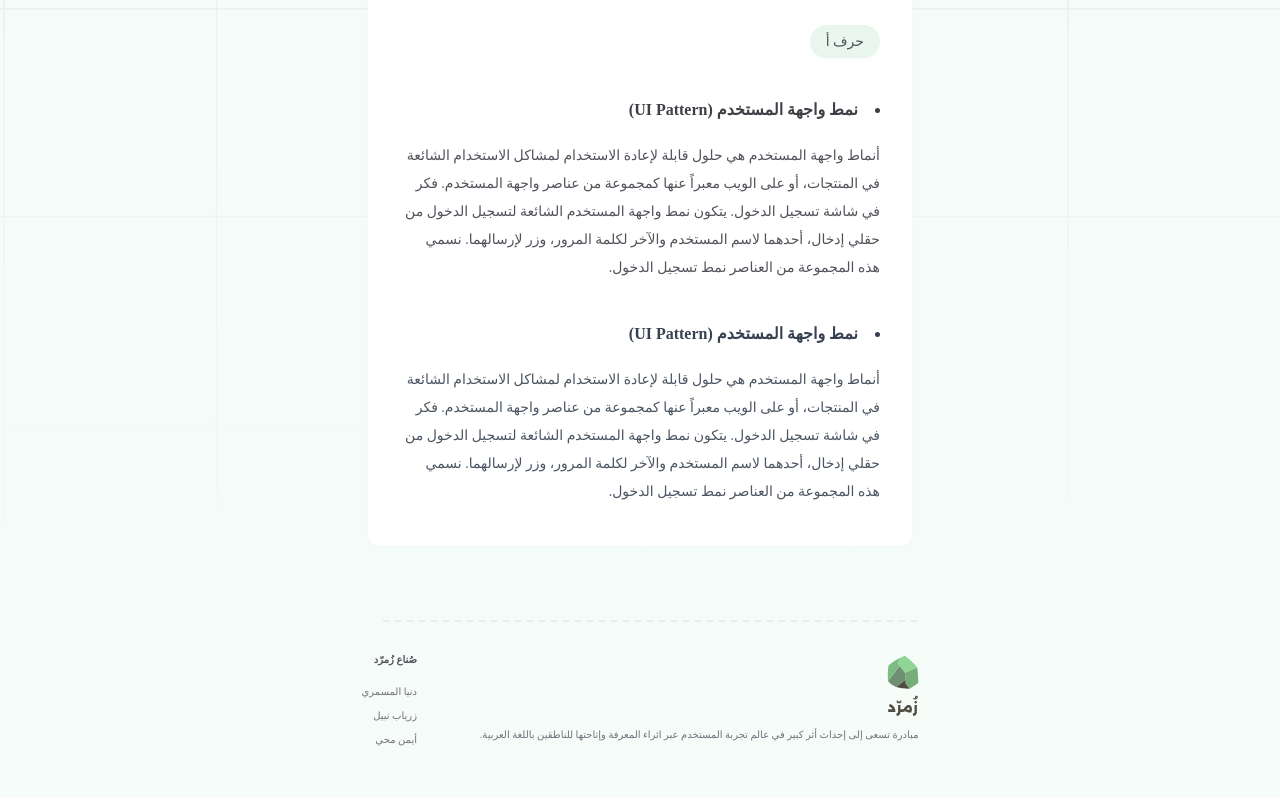
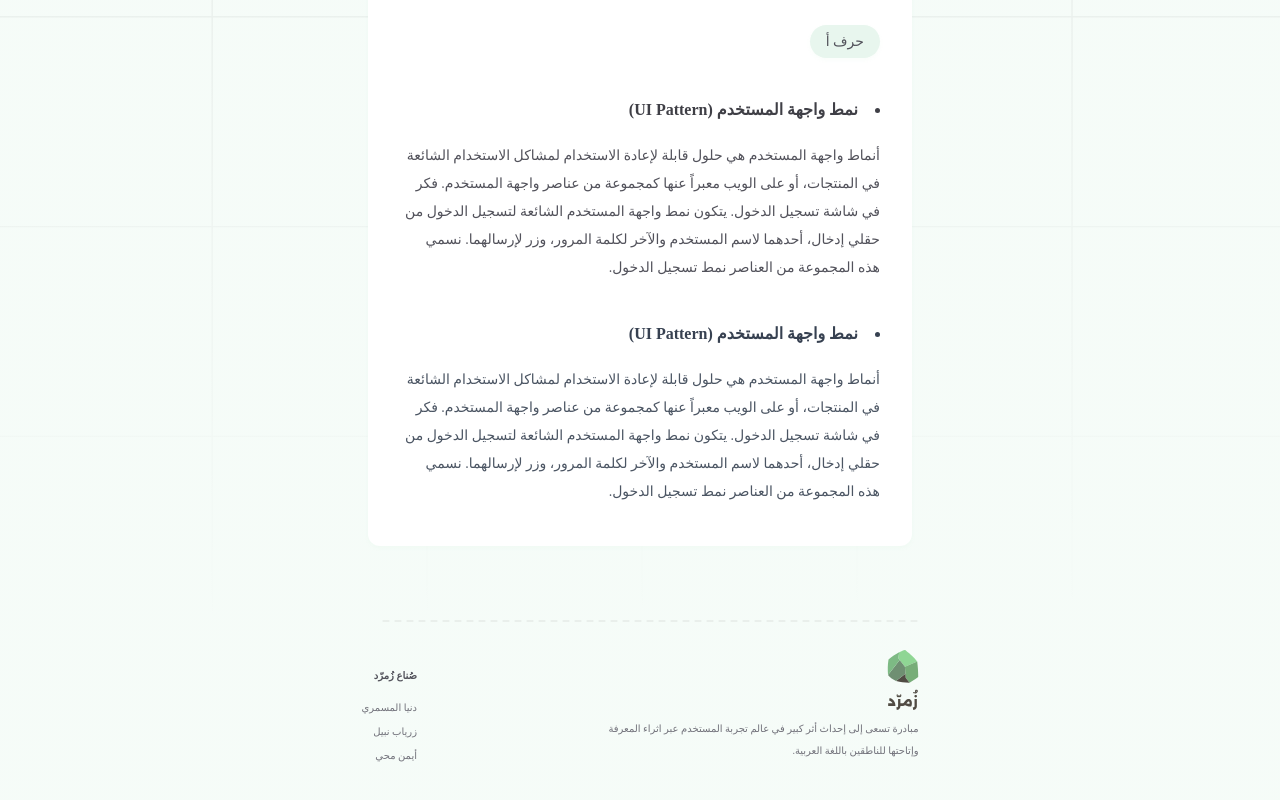
Before and after one commit to zomurrod/zomurrod.com, a website built with Vite: page index.html in a window 1280 px wide. Shown: the part 798-1598 px from the top of the page. Built offline with nearby package versions, Linux system fonts and the light colour scheme; a web font is replaced by a local one.

Commit message:
text max width

```diff
--- a/index.html
+++ b/index.html
@@ -158,7 +158,7 @@
             <div class="mb-2">
               <a href="#"><img src="/Logo.svg" width="32px" alt="logo"></a>
             </div>
-            <p class="mb-1 text-zinc-500 text-[10px] leading-[22px] ">مبادرة تسعى إلى إحداث أثر كبير في عالم تجربة المستخدم عبر اثراء المعرفة وإتاحتها للناطقين باللغة العربية.</p>
+            <p class="mb-1 text-zinc-500 text-[10px] leading-[22px] max-w-[325px]">مبادرة تسعى إلى إحداث أثر كبير في عالم تجربة المستخدم عبر اثراء المعرفة وإتاحتها للناطقين باللغة العربية.</p>
           </div>
           <div class="flex flex-col gap-1">
             <span class="mb-2 text-zinc-600 text-[10px] leading-[20px] font-semibold">صُناع زُمرّد</span>
```
